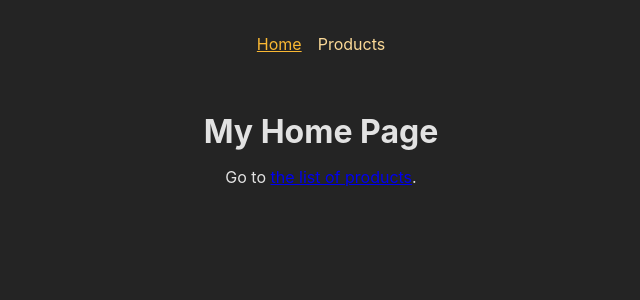
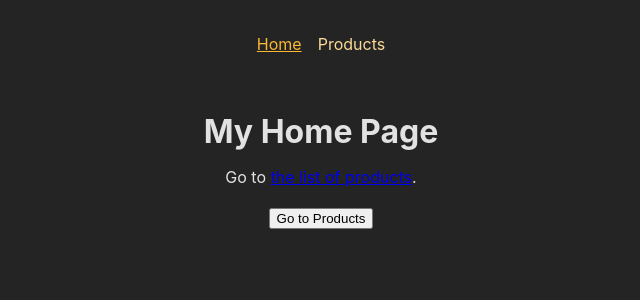
Before and after one commit to xiaoyoufung/the-complete-react-guide, a React (Create React App) app in the folder 22-Building-a-Multi-Page-SPA-with-React-Router/01-starting-project/: page / in a window 1280 px wide. Shown: the top 300 px of the page, without its empty margins (319-959 px from the left). Built offline with nearby package versions, Linux system fonts and the light colour scheme.

Commit message:
352. Defining & Using Dynamic Routes

```diff
--- a/22-Building-a-Multi-Page-SPA-with-React-Router/01-starting-project/src/pages/Home.js
+++ b/22-Building-a-Multi-Page-SPA-with-React-Router/01-starting-project/src/pages/Home.js
@@ -1,9 +1,19 @@
-import { Link } from 'react-router-dom';
+import { Link, useNavigate } from 'react-router-dom';
 
 function HomePage() {
+    const navigate = useNavigate();
+
+    function navigateHandler() {
+        // navigate('/products');
+        navigate('/products', { replace: true });
+    }
+
     return (<>
         <h1>My Home Page</h1>
         <p>Go to <Link to="/products">the list of products</Link>.</p>
+        <p>
+            <button onClick={navigateHandler}>Go to Products</button>
+        </p>
     </>);
 }
 
```
